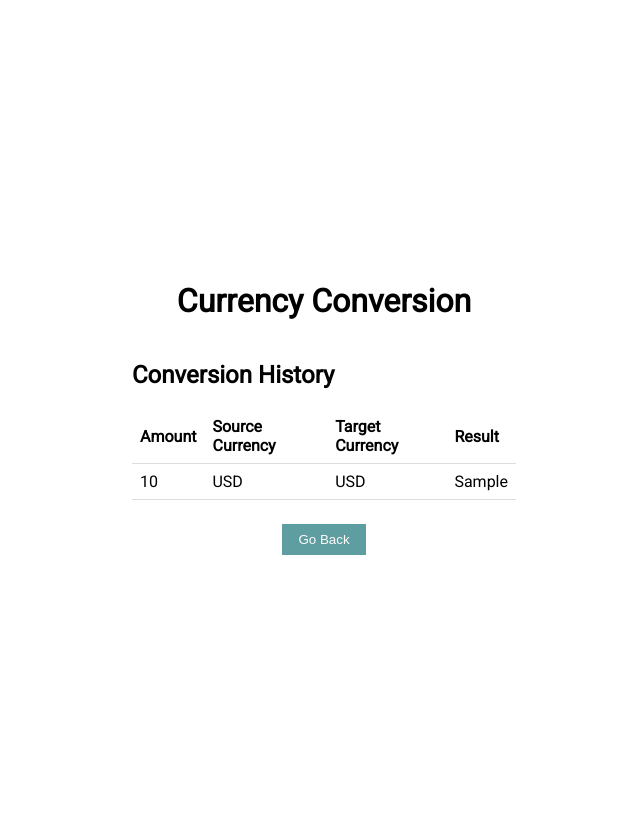
After one commit to koloseki/exchangeRates, a PHP site: page /convert.php in a window 1280 px wide. The commit adds this page. Shown: the whole page, without its empty margins (316-956 px from the left). Run offline with PHP 8.4, Linux system fonts and the light colour scheme; tables that the repository leaves empty or names only in its code hold one stand-in row (values such as "Sample post").

Commit message:
Calculator is now working , after calculation is done it's saved to the database and displayed on the site also added folder with styles

```diff
--- a/CurrencyAPIsaver.php
+++ b/CurrencyAPIsaver.php
@@ -27,6 +27,5 @@ class CurrencyApiSaver {
             }
         }
 
-        echo "Dane zostały zapisane do bazy danych.";
     }
 }
--- /dev/null
+++ b/convert.php
@@ -0,0 +1,73 @@
+<?php
+require_once 'database.php';
+
+if ($_SERVER['REQUEST_METHOD'] === 'POST' && isset($_POST['amount'], $_POST['source_currency'], $_POST['target_currency'])) {
+    $amount = $_POST['amount'];
+    $sourceCurrency = $_POST['source_currency'];
+    $targetCurrency = $_POST['target_currency'];
+
+    // Fetch exchange rates for the source and target currencies from the database
+    $stmt = $pdo->prepare("SELECT price FROM exchangerates WHERE currency_code = :source_currency OR currency_code = :target_currency");
+    $stmt->execute(['source_currency' => $sourceCurrency, 'target_currency' => $targetCurrency]);
+    $exchangeRates = $stmt->fetchAll(PDO::FETCH_COLUMN);
+
+    if (count($exchangeRates) === 2) {
+        $sourceRate = $exchangeRates[0];
+        $targetRate = $exchangeRates[1];
+
+        // Perform currency conversion
+        $result = $amount * ($targetRate / $sourceRate);
+
+        // Save conversion data to the database
+        $stmt = $pdo->prepare("INSERT INTO exchange_history (amount, source_currency, target_currency, result) VALUES (?, ?, ?, ?)");
+        $stmt->execute([$amount, $sourceCurrency, $targetCurrency, $result]);
+    }
+}
+
+// Fetch recent conversion history
+$stmt = $pdo->query("SELECT * FROM exchange_history ORDER BY id DESC LIMIT 5");
+$history = $stmt->fetchAll(PDO::FETCH_ASSOC);
+?>
+
+<!doctype html>
+<html lang="en">
+<head>
+    <meta charset="UTF-8">
+    <meta name="viewport"
+          content="width=device-width, user-scalable=no, initial-scale=1.0, maximum-scale=1.0, minimum-scale=1.0">
+    <meta http-equiv="X-UA-Compatible" content="ie=edge">
+    <title>Currency Conversion</title>
+    <link rel="stylesheet" href="styles/convert_style.css">
+</head>
+<body>
+<h1>Currency Conversion</h1>
+
+<div class="result">
+    <?php if (isset($result)): ?>
+        <h3>Result: <?php echo $result; ?></h3>
+    <?php endif; ?>
+</div>
+
+<div class="history">
+    <h2>Conversion History</h2>
+    <table>
+        <tr>
+            <th>Amount</th>
+            <th>Source Currency</th>
+            <th>Target Currency</th>
+            <th>Result</th>
+        </tr>
+        <?php foreach ($history as $conversion): ?>
+            <tr>
+                <td><?php echo $conversion['amount']; ?></td>
+                <td><?php echo $conversion['source_currency']; ?></td>
+                <td><?php echo $conversion['target_currency']; ?></td>
+                <td><?php echo $conversion['result']; ?></td>
+            </tr>
+        <?php endforeach; ?>
+    </table>
+</div>
+
+<button class="GoBackButton" onclick="window.history.back()">Go Back</button>
+</body>
+</html>
--- /dev/null
+++ b/styles/convert_style.css
@@ -0,0 +1,35 @@
+@import url('https://fonts.googleapis.com/css2?family=Roboto&display=swap');
+
+
+body{
+    font-family: "Roboto", "Sans Serif Collection", serif;
+    display: flex;
+    flex-direction: column;
+    justify-content: center;
+    align-items: center;
+    height: 100dvh;
+}
+
+table {
+    border-collapse: collapse;
+    width: 30vw;
+}
+
+th, td {
+    padding: 8px;
+    text-align: left;
+    border-bottom: 1px solid #ddd;
+}
+
+.GoBackButton{
+    margin-top: 3vh;
+    background-color: cadetblue;
+    color: snow;
+    border: none;
+    padding: .5rem 1rem;
+    transition: .3s;
+}
+.GoBackButton:hover{
+    background-color: #437172;
+    cursor: pointer;
+}
```
Also changed, not shown: index.php (+50 -18 lines), styles/style.css (added, +73 -0 lines).
